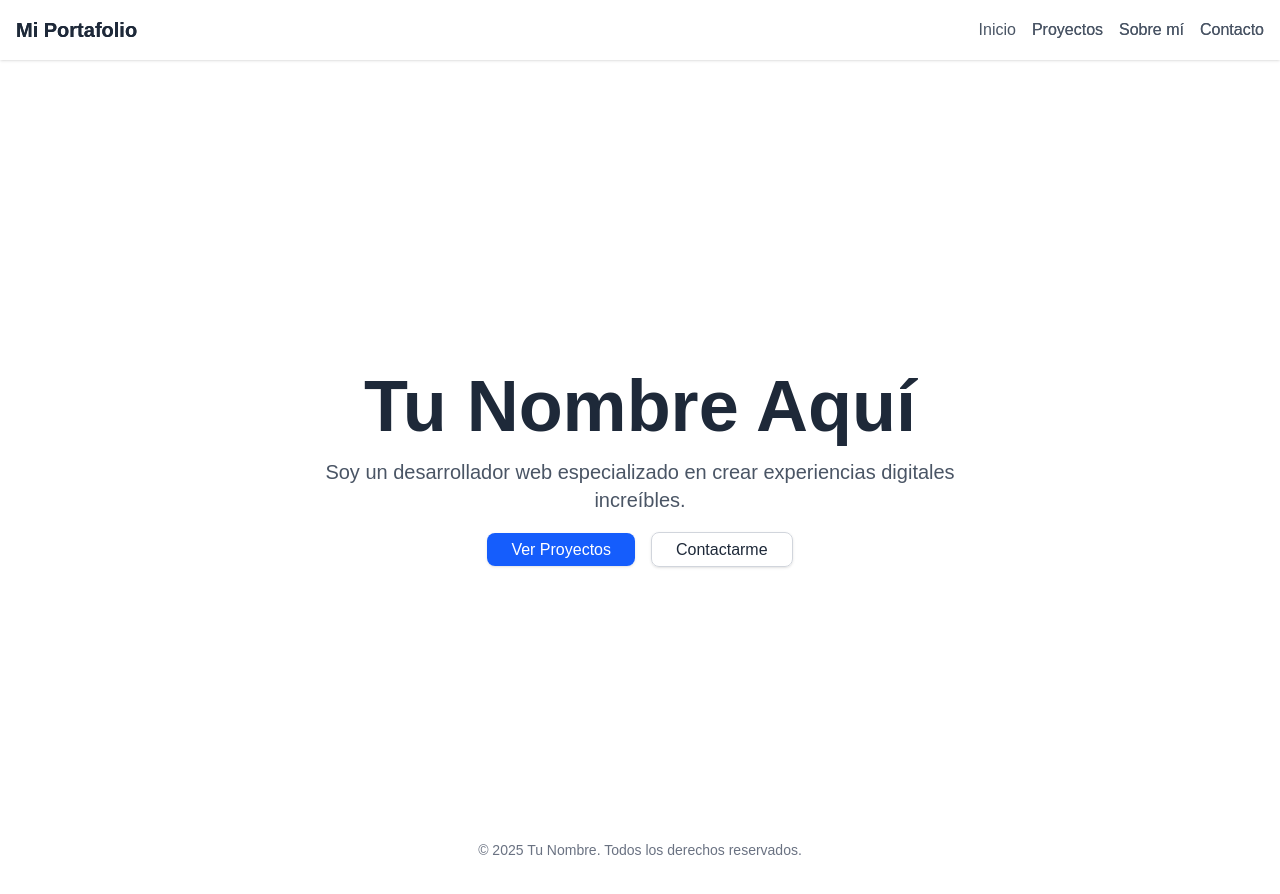
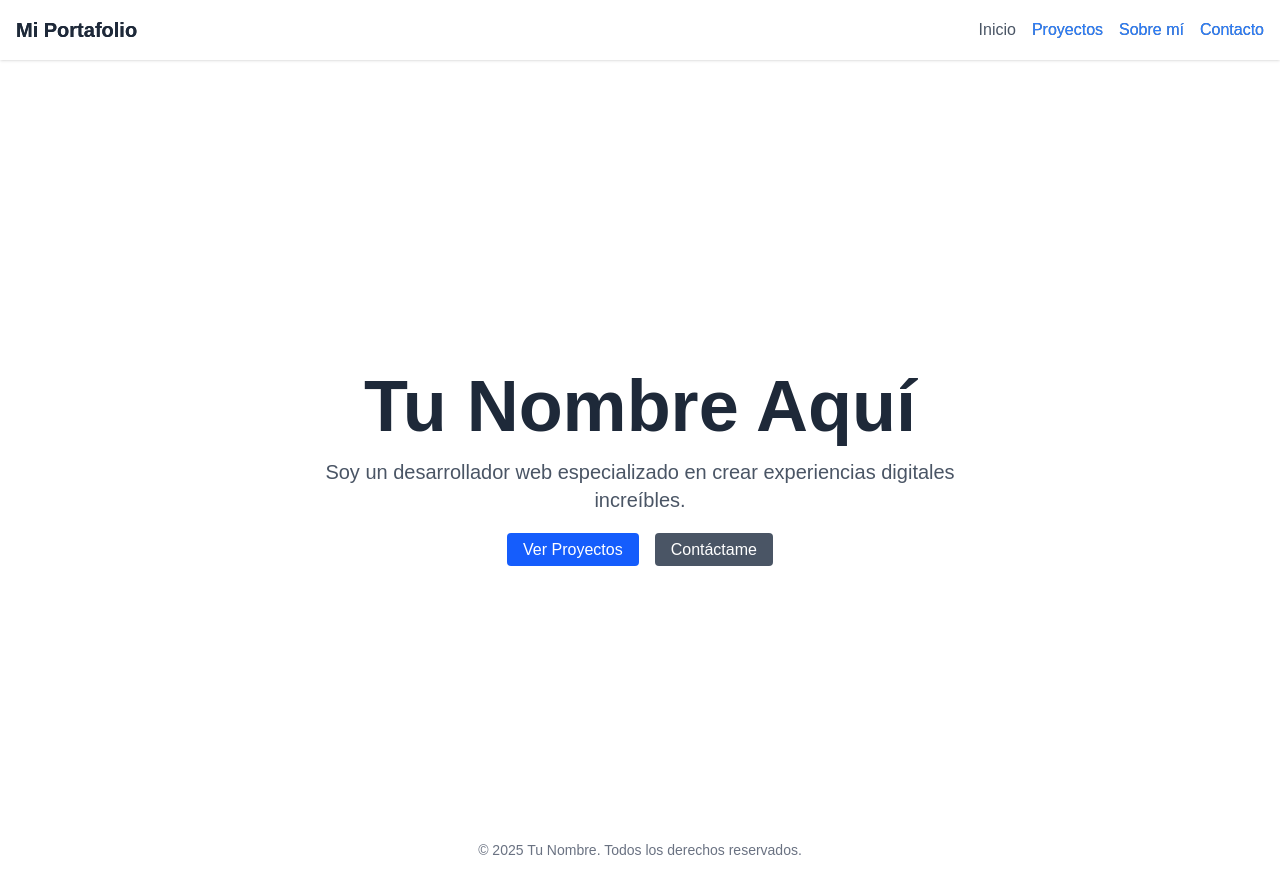
Before and after one commit to devmiguelgomez/Mi-portafolio, a Next.js app: page / in a window 1280 px wide. Shown: the top 894 px of the page. Built offline with nearby package versions, Linux system fonts and the light colour scheme.

Commit message:
Cositas 2.2

```diff
--- a/pages/index.js
+++ b/pages/index.js
@@ -1,4 +1,5 @@
 import Layout from './components/Layout'
+import Link from 'next/link'
 
 export default function Home() {
   return (
@@ -8,9 +9,9 @@ export default function Home() {
       <nav className="absolute top-0 left-0 w-full p-4 flex justify-between items-center">
         <span className="text-xl font-bold text-gray-800 dark:text-white">Mi Portafolio</span>
         <div className="space-x-4">
-          <a href="/projects" className="text-gray-600 dark:text-gray-300 hover:text-blue-500">Proyectos</a>
-          <a href="/about" className="text-gray-600 dark:text-gray-300 hover:text-blue-500">Sobre mí</a>
-          <a href="/contact" className="text-gray-600 dark:text-gray-300 hover:text-blue-500">Contacto</a>
+          <Link href="/projects" className="text-blue-500 hover:underline">Proyectos</Link>
+          <Link href="/about" className="text-blue-500 hover:underline">Sobre mí</Link>
+          <Link href="/contact" className="text-blue-500 hover:underline">Contacto</Link>
         </div>
       </nav>
 
@@ -24,12 +25,8 @@ export default function Home() {
         </p>
 
         <div className="mt-6 space-x-4">
-          <a href="/projects" className="px-6 py-2 bg-blue-600 text-white rounded-lg shadow hover:bg-blue-700 transition">
-            Ver Proyectos
-          </a>
-          <a href="/contact" className="px-6 py-2 border border-gray-300 dark:border-gray-600 text-gray-800 dark:text-white rounded-lg shadow hover:bg-gray-100 dark:hover:bg-gray-800 transition">
-            Contactarme
-          </a>
+        <Link href="/projects" className="px-4 py-2 bg-blue-600 text-white rounded hover:bg-blue-700">Ver Proyectos</Link>
+        <Link href="/contact" className="px-4 py-2 bg-gray-600 text-white rounded hover:bg-gray-700">Contáctame</Link>
         </div>
       </main>
 
```
